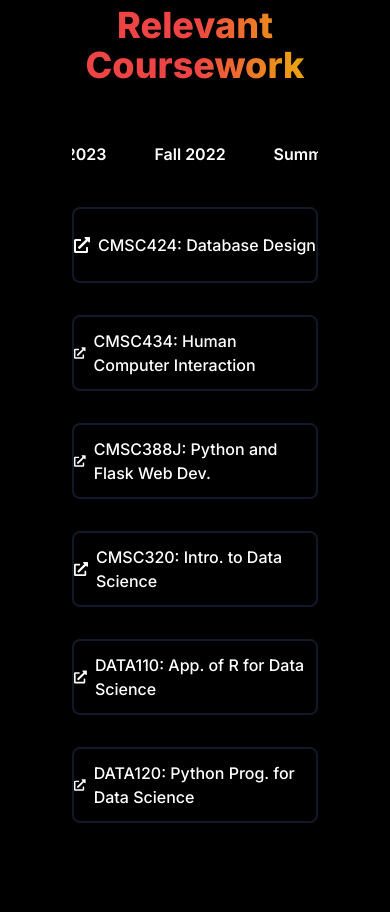
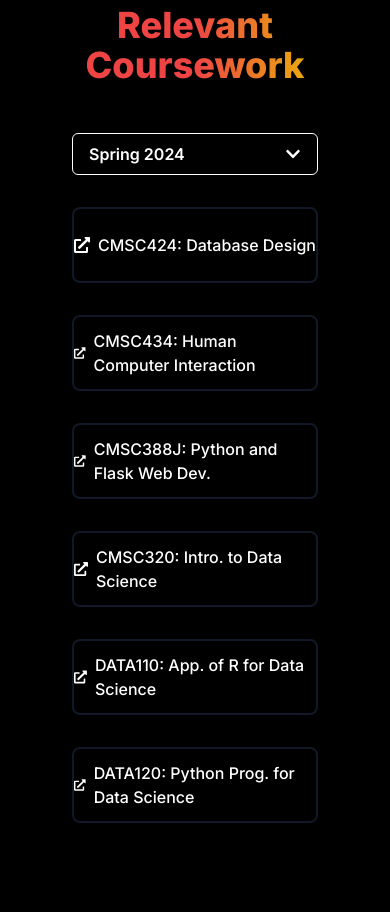
Before and after one commit to Vasu1415/portfolio-vasu, a Next.js app: page / in a window 390 px wide. Shown: the part 2540-3452 px from the top of the page. Built offline with nearby package versions, Linux system fonts and the light colour scheme.

Commit message:
final push for feedback phase1

```diff
--- a/components/RelevantCoursework.jsx
+++ b/components/RelevantCoursework.jsx
@@ -1,6 +1,6 @@
 "use client";
 import React, { useState } from 'react';
-import { FaExternalLinkAlt } from 'react-icons/fa';
+import { FaExternalLinkAlt, FaChevronDown } from 'react-icons/fa';
 
 const courses = {
   "Spring 2024": [
@@ -32,15 +32,15 @@ const courses = {
     ["FIRE298: FIRE Semester 3", "https://www.fire.umd.edu/about"],
   ],
   "Summer 2022": [
-    ["STAT400: Applied Probability & Statistics I", "https://planetterp.com/course/STAT400"],
+    ["STAT400: App. Probability & Statistics I", "https://planetterp.com/course/STAT400"],
   ],
   "Spring 2022": [
-    ["CMSC132: Object-Oriented Programming II", "https://planetterp.com/course/CMSC132"],
+    ["CMSC132: Object-Oriented Prog. II", "https://planetterp.com/course/CMSC132"],
     ["MATH141: Calculus II", "https://example.com/math141"],
     ["FIRE198: FIRE Semester 2", "https://www.fire.umd.edu/about"],
   ],
   "Fall 2021": [
-    ["CMSC131: Object-Oriented Programming I", "https://planetterp.com/course/CMSC131"],
+    ["CMSC131: Object-Oriented Prog. I", "https://planetterp.com/course/CMSC131"],
     ["MATH140: Calculus I", "https://planetterp.com/course/MATH140"],
     ["FIRE120: FIRE Semester 1", "https://www.fire.umd.edu/about"],
   ],
@@ -48,12 +48,42 @@ const courses = {
 
 const RelevantCoursework = () => {
   const [selectedSemester, setSelectedSemester] = useState("Spring 2024");
+  const [isDropdownOpen, setIsDropdownOpen] = useState(false);
+
+  const toggleDropdown = () => {
+    setIsDropdownOpen(!isDropdownOpen);
+  };
 
   return (
     <section className="bg-black text-white py-12" id='coursework'>
       <div className="container mx-auto px-6 lg:px-8">
         <h2 className="text-4xl text-center text-transparent bg-clip-text bg-gradient-to-r from-red-500 via-red-500 to-yellow-500 mb-12 font-extrabold">Relevant Coursework</h2>
-        <div className="flex justify-center space-x-4 overflow-x-auto mb-8">
+        <div className="relative mb-8">
+          <button
+            onClick={toggleDropdown}
+            className="block w-full py-2 px-4 text-left bg-transparent border border-white font-semibold text-white rounded-md focus:outline-none focus:ring-2 focus:ring-offset-2 focus:ring-red-500 lg:hidden flex justify-between items-center"
+          >
+            {selectedSemester}
+            <FaChevronDown className="ml-2" />
+          </button>
+          {isDropdownOpen && (
+            <ul className="absolute z-10 mt-2 w-full bg-gray-800 rounded-md shadow-lg">
+              {Object.keys(courses).map(semester => (
+                <li key={semester}>
+                  <button
+                    onClick={() => {
+                      setSelectedSemester(semester);
+                      setIsDropdownOpen(false);
+                    }}
+                    className="block w-full py-2 px-4 text-left text-white hover:bg-gray-700 focus:outline-none focus:bg-gray-700"
+                  >
+                    {semester}
+                  </button>
+                </li>
+              ))}
+            </ul>
+          )}
+          <div className="hidden lg:flex justify-center space-x-4">
             {Object.keys(courses).map(semester => (
               <button
                 key={semester}
@@ -63,6 +93,7 @@ const RelevantCoursework = () => {
                 {semester}
               </button>
             ))}
+          </div>
         </div>
         <div className="grid grid-cols-1 md:grid-cols-2 lg:grid-cols-3 gap-8">
           {courses[selectedSemester].map(([course, link], index) => (
```
Also changed, not shown: public/images/laptop_display.jpg (deleted). Lines whose indentation alone changed are shown as unchanged.
